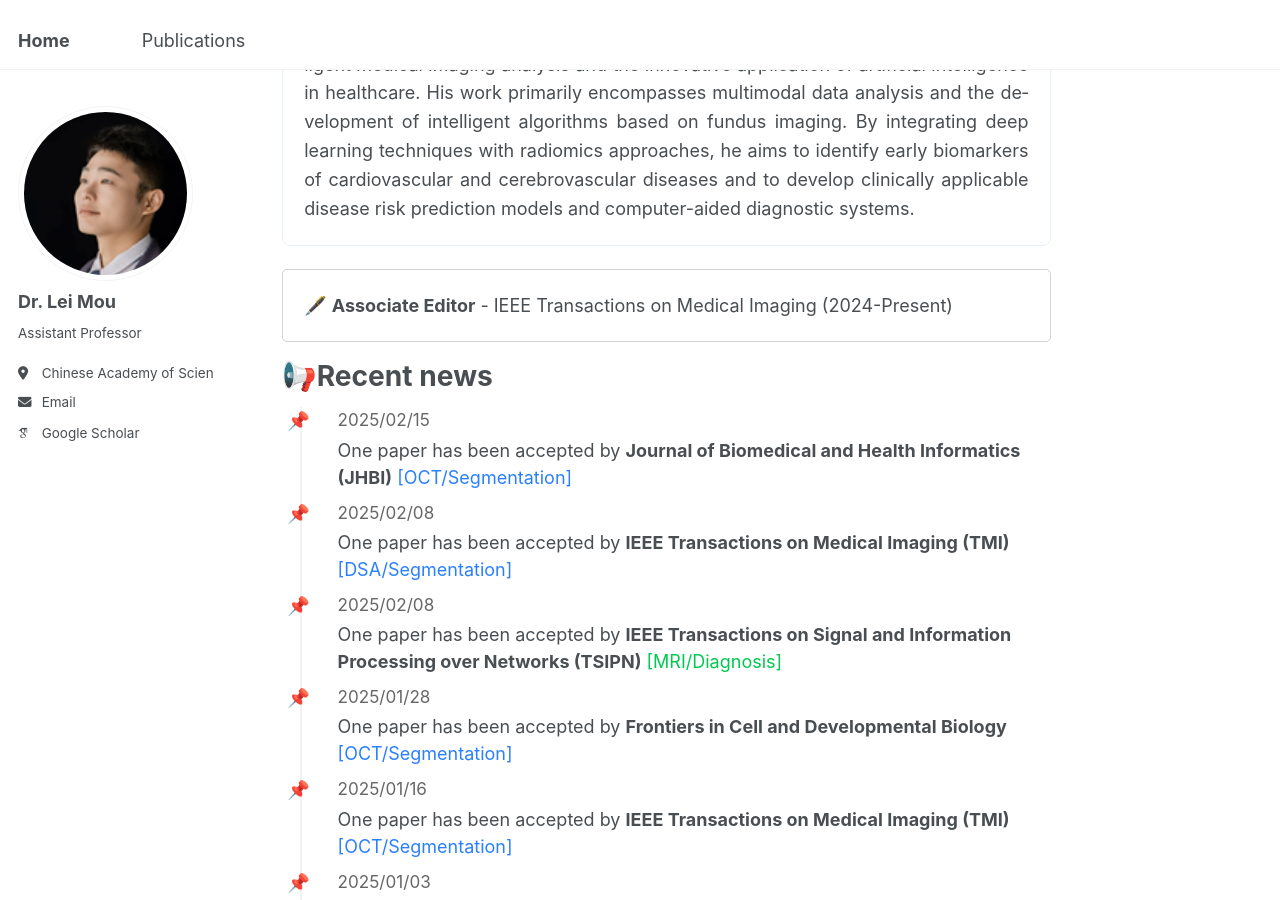
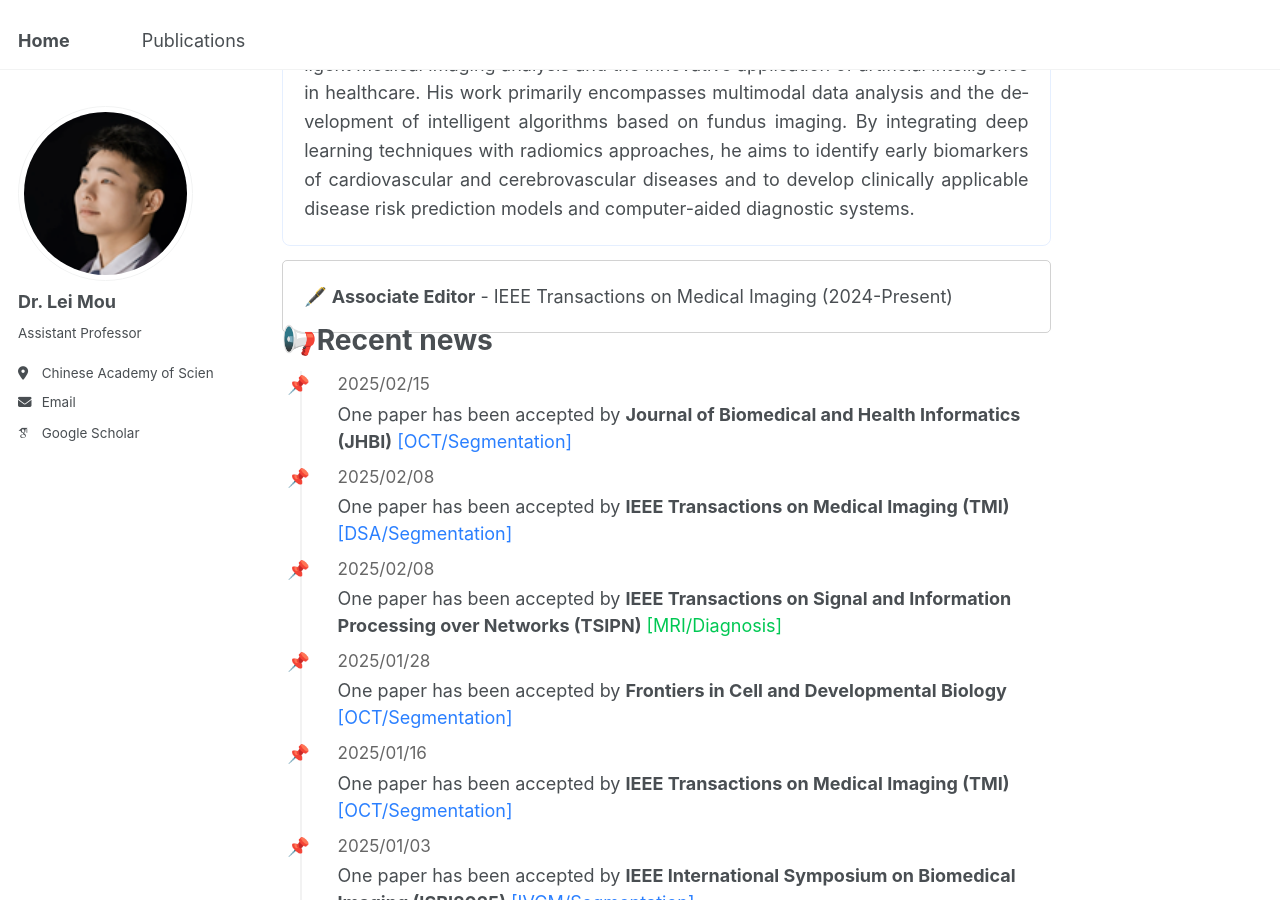
Before and after one commit to iBrain-007/iBrain-007.github.io, a Jekyll site: the page built from _pages/about.md, in a window 1280 px wide and 900 px high, scrolled down 375 px. Built offline with Jekyll 4.4.1, drawn with Linux system fonts in a browser that asks for light colours; some web fonts are replaced.

Commit message:
Update about.md

```diff
--- a/_pages/about.md
+++ b/_pages/about.md
@@ -107,7 +107,7 @@
 Dr. Lei Mou received his B.Sc. degree in Information Security from Wuhan University of Science and Technology in 2017, followed by an M.Sc. degree in Software Engineering from the same institution in 2020. He completed his Ph.D. in Mechanical Manufacturing and Automation at the University of Chinese Academy of Sciences in 2024 under the supervision of Prof. <a href="https://ytianzhao.github.io/" style="color: var(--accent-color); text-decoration: underline;">Yitian Zhao</a>. His research interests focus on intelligent medical imaging analysis and the innovative application of artificial intelligence in healthcare. His work primarily encompasses multimodal data analysis and the development of intelligent algorithms based on fundus imaging. By integrating deep learning techniques with radiomics approaches, he aims to identify early biomarkers of cardiovascular and cerebrovascular diseases and to develop clinically applicable disease risk prediction models and computer-aided diagnostic systems.
 </p>
 
-<div style="border:1px solid rgba(127,127,127,0.35); padding: 1.2rem; border-radius: 5px; margin: 1.0rem 0;">
+<div style="border:1px solid rgba(127,127,127,0.35); padding: 1.2rem; border-radius: 5px; margin: -0.5rem 0;">
 🖋️ <strong>Associate Editor</strong> - IEEE Transactions on Medical Imaging (2024-Present)
 </div>
 
```
